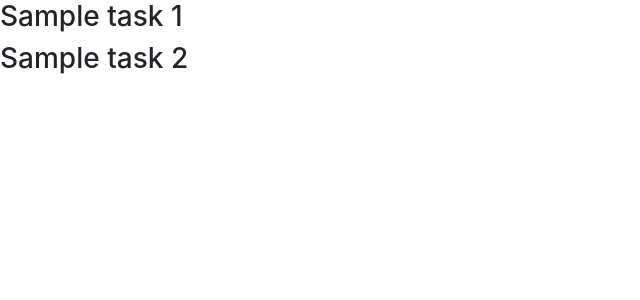
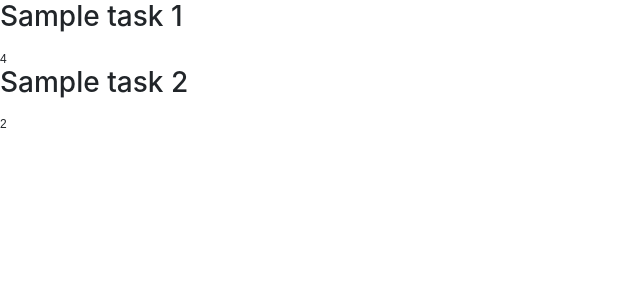
Before and after one commit to Wither19/NewTodoAppProject, a React (Vite) app: page / in a window 1280 px wide. Shown: the top 300 px of the page, without its empty margins (0-640 px from the left). Built offline with nearby package versions, Linux system fonts and the light colour scheme.

Commit message:
Begin actually setting up frontend

```diff
--- a/src/App.tsx
+++ b/src/App.tsx
@@ -1,6 +1,8 @@
 import "./App.scss"
 import todoJSON from "./todo-sample.json"
 import { TodoItem } from "./TodoItem.ts"
+
+import TodoListWrapper from "./TodoListWrapper.tsx"
 
 // import type { Todo } from "./types.ts"
 
@@ -10,7 +12,7 @@ function App() {
   const [todos, setTodos] = useState<TodoItem[]>(todoJSON.todoList.map((todo) => new TodoItem(todo)))
   return (
     <>
-        {todos.map((todo) => <h3>{todo.getName()}</h3>)}
+        <TodoListWrapper list={todos} />
     </>
   )
 }
--- /dev/null
+++ b/src/TodoListItem.tsx
@@ -0,0 +1,20 @@
+import { TodoItem } from "./TodoItem"
+
+type TodoListItemProps = {
+  todo: TodoItem
+}
+
+function TodoListItem({ todo }: TodoListItemProps) {
+  return (
+    <div>
+      <h3 key={todo.getName()}>
+        {todo.getName()}
+      </h3>
+      <sub>
+        {todo.getDate().getDay()}
+      </sub>
+    </div>
+  )
+}
+
+export default TodoListItem
--- /dev/null
+++ b/src/TodoListWrapper.tsx
@@ -0,0 +1,14 @@
+import { TodoItem } from "./TodoItem"
+import TodoListItem from "./TodoListItem"
+
+type TodoListWrapperProps = { list: TodoItem[] }
+
+function TodoListWrapper({ list }: TodoListWrapperProps) {
+  return <>
+    {list.map((todo) =>
+      <TodoListItem todo={todo} />
+    )}
+    </>
+}
+
+export default TodoListWrapper
```
Also changed, not shown: package.json (+12 -12 lines), 1 other file (tests, documents, lock files or other folders).
